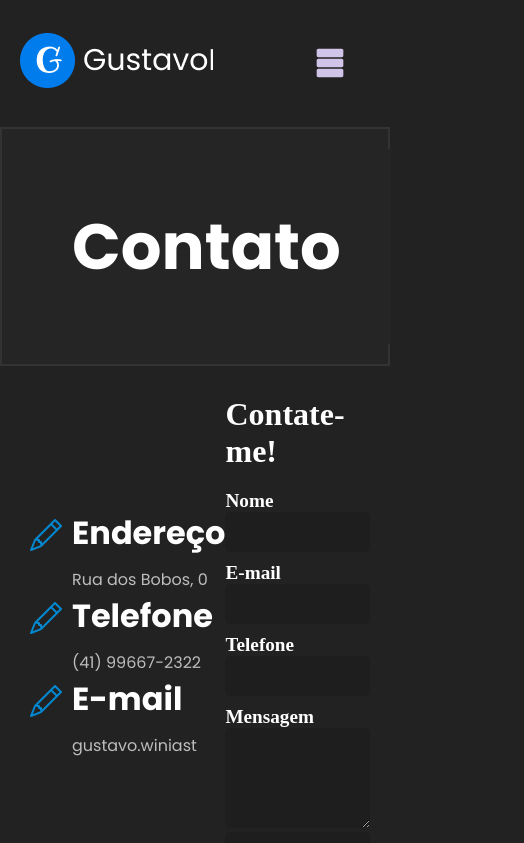
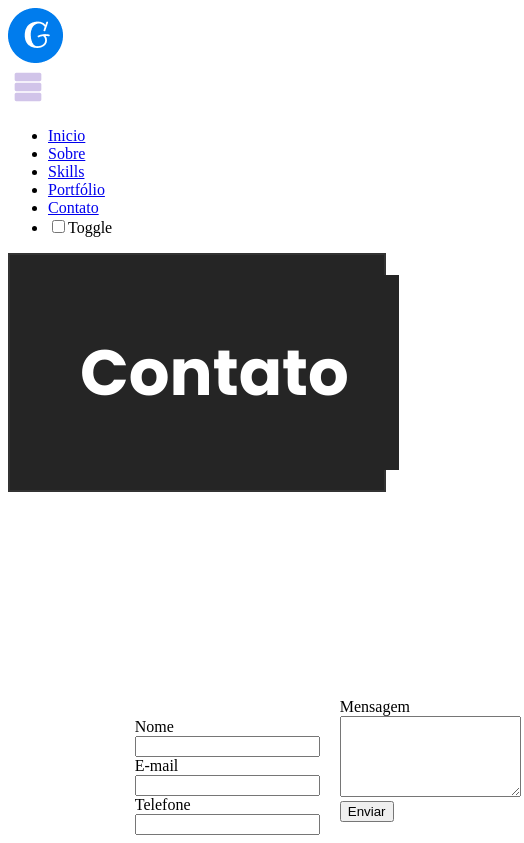
Before and after one commit to Winiast/Portofolio, a React (Create React App) app: page /contact in a window 390 px wide. Shown: the top 843 px of the page, 524 px wide, since content can reach past the window. Built offline with nearby package versions, Linux system fonts and the light colour scheme.

Commit message:
[fix] Iniciada a correcao do Css responsivo no Header

```diff
--- a/src/pages/Contact.jsx
+++ b/src/pages/Contact.jsx
@@ -33,6 +33,7 @@ export default function Contact() {
           <h2>Contate-me!</h2>
           <form>
             <div className="form-group">
+              <div className="form-left">
                 <label htmlFor="name">
                   Nome
                   <input type="text" id="name" />
@@ -45,6 +46,7 @@ export default function Contact() {
                   Telefone
                   <input type="text" id="telefone" />
                 </label>
+              </div>
               <div className="assunto">
                 <label htmlFor="message">Mensagem</label>
                 <textarea id="message" rows="5"></textarea>
--- a/src/styles/Contact.css
+++ b/src/styles/Contact.css
@@ -28,61 +28,17 @@
 
 .form-group {
   display: flex;
+  width: 100%;
+  height: 100%;
+  border: 1px solid #fff;
+}
+
+.form-left {
+  display: flex;
   flex-direction: column;
   justify-content: center;
   align-items: center;
-  width: 100%;
+  width: 50%;
   height: 100%;
+  padding: 20px;
 }
-
-.form-group label {
-  font-size: 1.2rem;
-  font-weight: 600;
-  margin-bottom: 10px;
-  font-family: "Popins";
-  color: white;
-}
-
-.form-group input {
-  width: 100%;
-  height: 40px;
-  border-radius: 5px;
-  border: none;
-  padding-inline: 10px;
-  font-size: 1rem;
-  font-weight: 600;
-  font-family: "Popins";
-  color: white;
-  background-color: #1e1e1e;
-}
-
-.form-group textarea {
-  width: 100%;
-  height: 100px;
-  border-radius: 5px;
-  border: none;
-  padding-inline: 10px;
-  font-size: 1rem;
-  font-weight: 600;
-  font-family: "Popins";
-  color: white;
-  background-color: #1e1e1e;
-}
-
-.form-group button {
-  width: 100%;
-  height: 40px;
-  border-radius: 5px;
-  border: none;
-  padding-inline: 10px;
-  font-size: 1rem;
-  font-weight: 600;
-  font-family: "Popins";
-  color: white;
-  background-color: #1e1e1e;
-}
-
-.container-form .form-group button:hover {
-  background-color: #fff4f4;
-  color: #1e1e1e;
-}
--- a/src/styles/Header.css
+++ b/src/styles/Header.css
@@ -1,4 +1,19 @@
-.navbar {
+/* .menu-resp {
+  display: block;
+}
+.navbar__links ul a {
+  display: none;
+}
+.navbar__logo {
+  width: 55%;
+}
+
+.toglle {
+  display: none;
+} */
+
+@media screen and (min-width: 600px) {
+  /* .navbar {
     background-color: #222222;
     color: #ffffff;
     height: 15vh;
@@ -65,8 +80,6 @@
     }
   }
 
-/* Togle */
-
   .toglle {
     display: flex;
     justify-content: center;
@@ -118,20 +131,5 @@
 
   .menu-resp {
     display: none;
+  } */
 }
-
-@media screen and (max-width: 1300px) {
-  .menu-resp {
-    display: block;
-  }
-  .navbar__links ul a {
-    display: none;
-  }
-  .navbar__logo {
-    width: 55%;
-  }
-
-  .toglle {
-    display: none;
-  }
-}
--- a/src/styles/Home.css
+++ b/src/styles/Home.css
@@ -1,4 +1,5 @@
-.container-about {
+@media screen and (min-width: 600px) {
+  /* .container-about {
     box-sizing: border-box;
     display: flex;
     flex-direction: column;
@@ -101,10 +102,10 @@
     background: #ffffff;
     color: #000000;
     transition: 1s;
+  } */
 }
 
-@media screen and (max-width: 1300px) {
-  .container-about {
+/* .container-about {
   height: 100%;
   display: flex;
   align-items: center;
@@ -152,5 +153,4 @@
 }
 .social-media {
   margin-bottom: 20px;
-  }
-}
+} */
```
Lines whose indentation alone changed are shown as unchanged.
